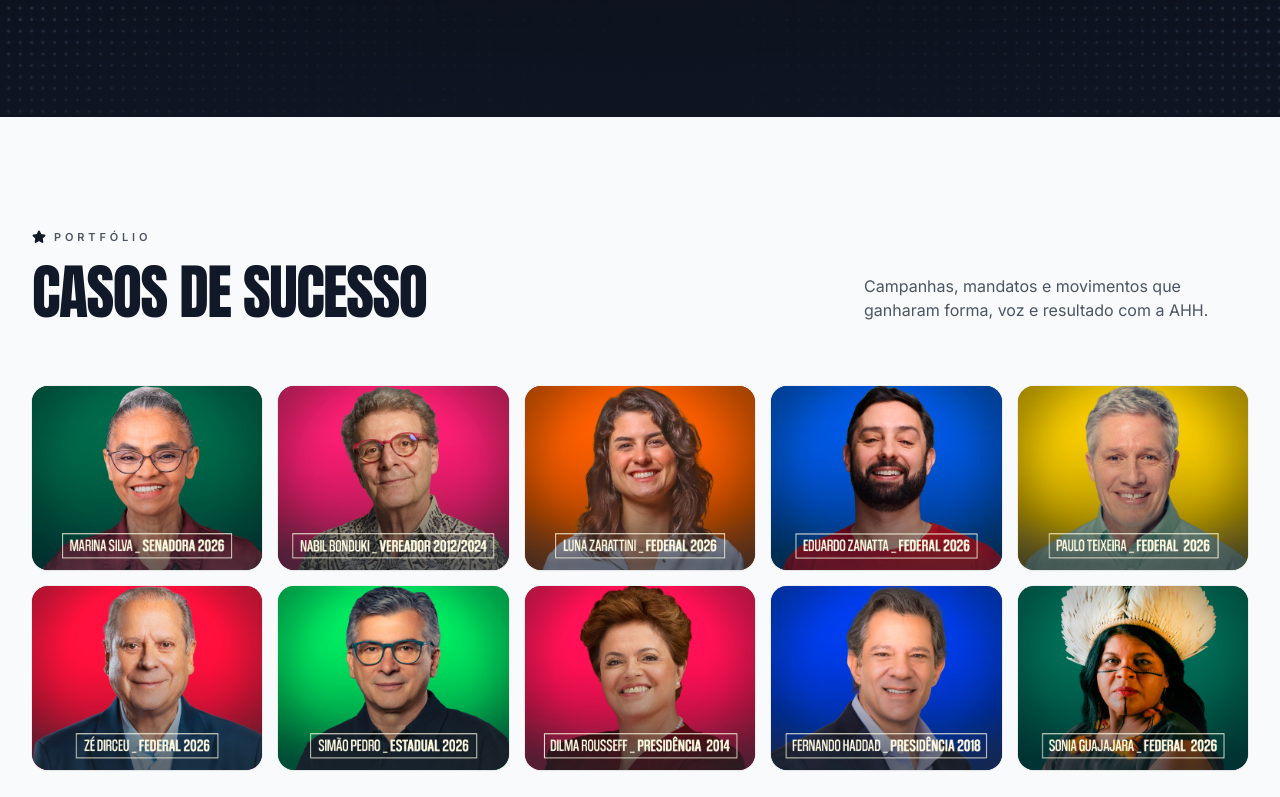
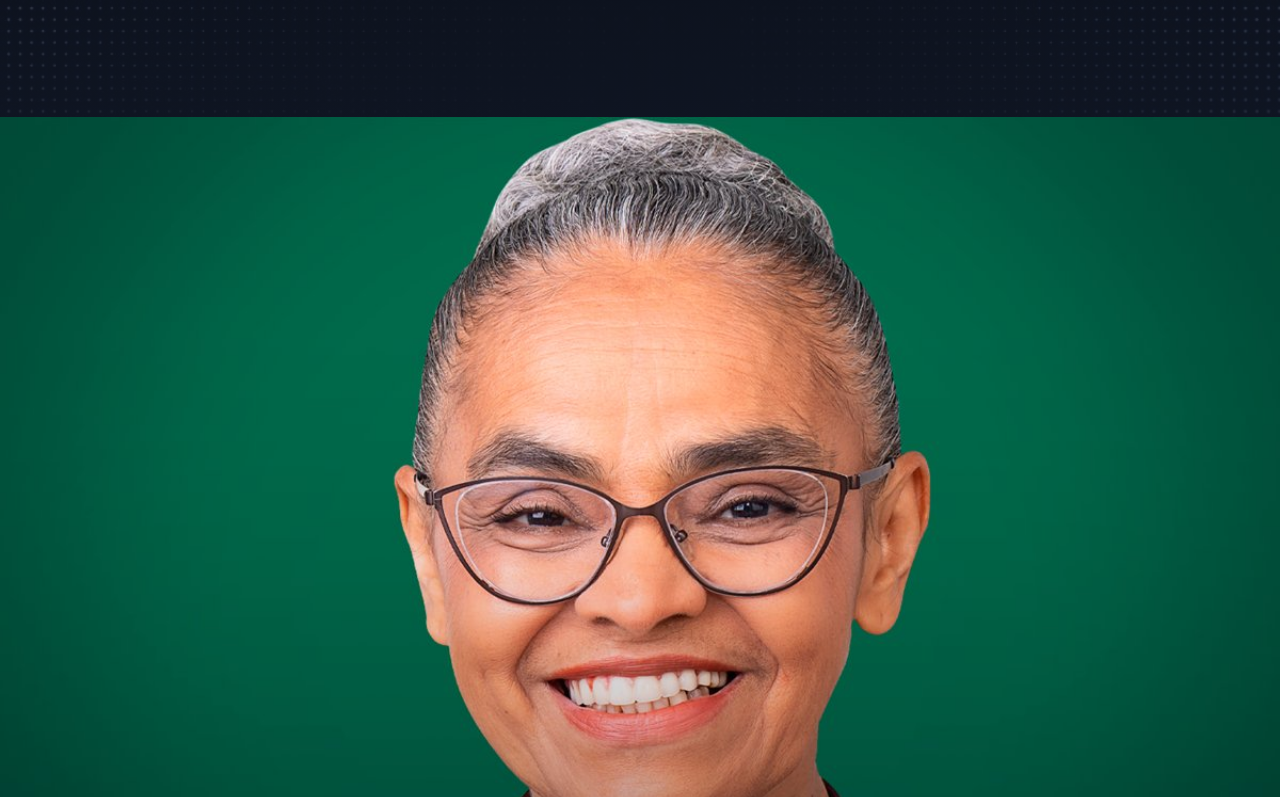
Before and after one commit to ecprates1-beep/meu-site-php, a React (Vite) app: page / in a window 1280 px wide. Shown: the part 683-1480 px from the top of the page. Built offline with nearby package versions, Linux system fonts and the light colour scheme; the HTML template or start-up script is replaced by a standard one.

Commit message:
feat: portfolio em secoes horizontais full-bleed

```diff
--- a/src/components/CaseCard.tsx
+++ b/src/components/CaseCard.tsx
@@ -3,34 +3,30 @@ import type { PortfolioCase } from '../data/cases'
 
 type CaseCardProps = {
   item: PortfolioCase
+  index: number
 }
 
-export function CaseCard({ item }: CaseCardProps) {
+export function CaseCard({ item, index }: CaseCardProps) {
   const reduce = useReducedMotion()
 
   return (
     <motion.article
-      whileHover={reduce ? undefined : { y: -6 }}
-      className="group relative overflow-hidden rounded-2xl shadow-sm ring-1 ring-black/5 transition-shadow duration-300 hover:shadow-2xl"
+      initial={reduce ? false : { opacity: 0 }}
+      whileInView={reduce ? undefined : { opacity: 1 }}
+      viewport={{ once: true, amount: 0.2 }}
+      transition={{ duration: 0.5, ease: 'easeOut' }}
+      className="relative w-full overflow-hidden"
       style={{ backgroundColor: item.bgColor }}
     >
-      <div className="relative aspect-[5/4] overflow-hidden">
-        <span
-          aria-hidden="true"
-          className="absolute inset-0 flex items-center justify-center font-display text-5xl text-white/20"
-        >
-          {item.imagePlaceholder}
-        </span>
       <img
         src={item.image}
         alt={`${item.name} — ${item.role} ${item.year}`}
         width={1200}
         height={960}
-          loading="lazy"
+        loading={index === 0 ? 'eager' : 'lazy'}
         decoding="async"
-          className="relative h-full w-full object-cover transition-transform duration-500 ease-out group-hover:scale-105"
+        className="block h-auto w-full"
       />
-      </div>
     </motion.article>
   )
 }
--- a/src/components/Portfolio.tsx
+++ b/src/components/Portfolio.tsx
@@ -1,34 +1,16 @@
-import { Star } from 'lucide-react'
 import { cases } from '../data/cases'
 import { CaseCard } from './CaseCard'
 
 export function Portfolio() {
   return (
-    <section id="portfolio" className="bg-paper py-20 sm:py-28">
-      <div className="mx-auto max-w-7xl px-6 sm:px-8">
-        <div className="mb-12 flex flex-col gap-6 sm:mb-16 sm:flex-row sm:items-end sm:justify-between">
-          <div>
-            <p className="mb-4 flex items-center gap-2 text-[11px] font-semibold uppercase tracking-[0.35em] text-muted">
-              <Star className="h-3.5 w-3.5 fill-ink text-ink" aria-hidden="true" />
-              Portfólio
-            </p>
-            <h2 className="max-w-2xl font-display text-4xl uppercase leading-[0.95] tracking-tight text-ink sm:text-6xl">
-              Casos de sucesso
-            </h2>
-          </div>
-          <p className="max-w-sm text-sm leading-relaxed text-muted sm:text-base">
-            Campanhas, mandatos e movimentos que ganharam forma, voz e resultado com a AHH.
-          </p>
-        </div>
-
-        <ul className="grid grid-cols-2 gap-3 sm:gap-4 md:grid-cols-3 lg:grid-cols-4 xl:grid-cols-5">
-          {cases.map((item) => (
-            <li key={item.id}>
-              <CaseCard item={item} />
-            </li>
-          ))}
-        </ul>
-      </div>
+    <section id="portfolio" aria-label="Portfólio de campanhas">
+      <ul className="flex flex-col">
+        {cases.map((item, index) => (
+          <li key={item.id}>
+            <CaseCard item={item} index={index} />
+          </li>
+        ))}
+      </ul>
     </section>
   )
 }
--- a/src/data/cases.ts
+++ b/src/data/cases.ts
@@ -22,7 +22,7 @@ export const cases: PortfolioCase[] = [
     id: 'nabil-bonduki',
     name: 'Nabil Bonduki',
     role: 'Vereador',
-    year: '2022',
+    year: '2012/2024',
     bgColor: '#961C49',
     image: '/images/cases/nabil.jpg',
     imagePlaceholder: 'NB',
```
Lines whose indentation alone changed are shown as unchanged.
